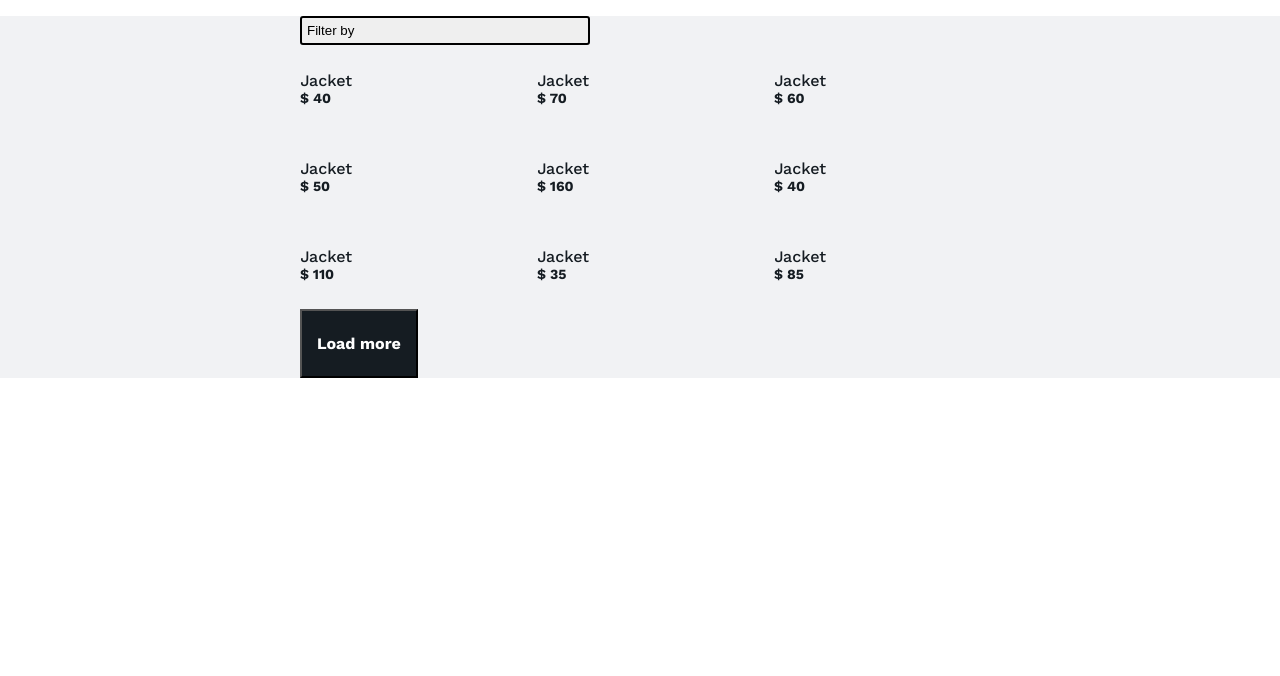
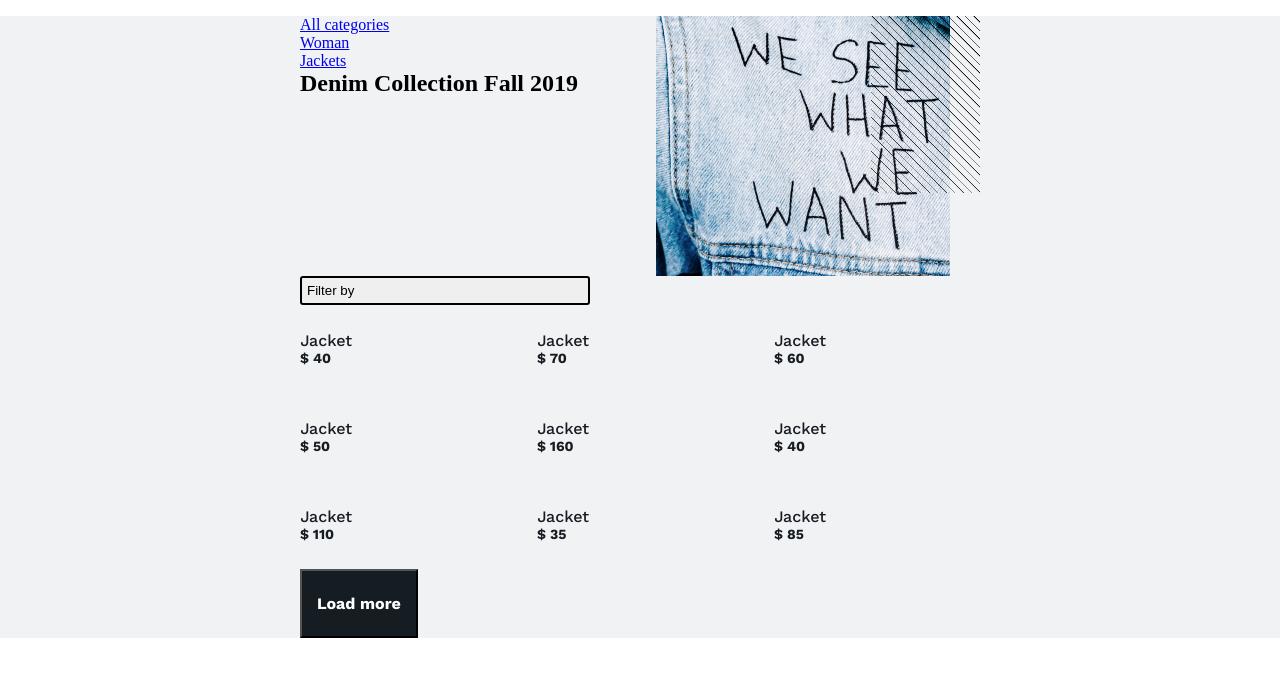
Before and after one commit to ar78ilnik/denim, a website: page app/catalog.html in a window 1280 px wide. Shown: the part 50-726 px from the top of the page. Drawn offline with nearby package versions, Linux system fonts and the light colour scheme; files that its build step writes are made by us from their sources.

Commit message:
Catalog graph

```diff
--- a/app/catalog.html
+++ b/app/catalog.html
@@ -50,6 +50,17 @@
 		</div>
 		<main class="main">
 			<div class="container">
+				<section class="catalog-head">
+					<div class="catalog-head__slogan">
+						<ul class="catalog-head__list">
+							<li class="catalog-head__item"><a href="#" class="catalog-head__link">All categories</a></li>
+							<li class="catalog-head__item"><a href="#" class="catalog-head__link">Woman</a></li>
+							<li class="catalog-head__item"><a href="#" class="catalog-head__link">Jackets</a></li>
+						</ul>
+						<h1 class="catalog-head__slogan">Denim Collection Fall 2019</h1>
+					</div>
+					<div class="catalog-head__graph"></div>
+				</section>
 				<section class="photo-box__section">
 					<form class="photo-box__form" action="formdata" method="post" name="form">
 						<select class="photo-box__select" name="filter" id="box">
--- a/app/less/best.less
+++ b/app/less/best.less
@@ -58,9 +58,9 @@
     .best {
         display: grid;
         grid-template-columns: repeat(4, 1fr);
-        grid-template-rows: 50px 720px;
-        padding-top: 100px;
-        padding-bottom: 286px;
+        grid-template-rows: 50px 880px;
+        padding-top: 130px;
+        padding-bottom: 96px;
 
         &__title {
             font-size: 28px;
@@ -71,14 +71,16 @@
         }
 
         &__wrap {
-            grid-column-start: 1;
+            width: 100%;
+            grid-column-start:1;
             grid-column-end: 5;
             grid-row-start: 2;
             grid-row-end: 3;
+            padding-top: 0;
         }
 
         &__card {
-            width: 206px;
+            width: 323px;
             height: auto;
             margin-bottom: 62px;
         }
--- /dev/null
+++ b/app/less/catalog-head.less
@@ -0,0 +1,35 @@
+.catalog-head {
+	display: flex;
+	justify-content: space-between;
+	&__graph {
+		width: 294px;
+		height: 260px;
+		background-color: transparent;
+		background-image: url(../img/catalog-tablet/catalog-tablet-10.jpg);
+		background-repeat: no-repeat;
+		padding-right: 30px;
+		position: relative;
+		&::before {
+            content: "";
+            display: block;
+            width: 109px;
+            height: 134px;
+            position: absolute;
+            bottom: 0;
+            left: -31px;
+            background: repeating-linear-gradient(45deg, transparent, transparent 5px, black 6px, black 6px);
+            z-index: -1;
+        }
+
+        &::after {
+            content: "";
+            display: block;
+            width: 109px;
+            height: 177px;
+            position: absolute;
+            top: 0;
+            right: 0;
+            background: repeating-linear-gradient(45deg, transparent, transparent 5px, black 6px, black 6px);
+        }
+	}
+}
--- a/app/less/style.less
+++ b/app/less/style.less
@@ -18,3 +18,4 @@
 @import url(photo-box.less);
 @import url(header-catalog.less);
 @import url(catalog.less);
+@import url(catalog-head);
```
Also changed, not shown: app/index.html (+1 -1 lines).
